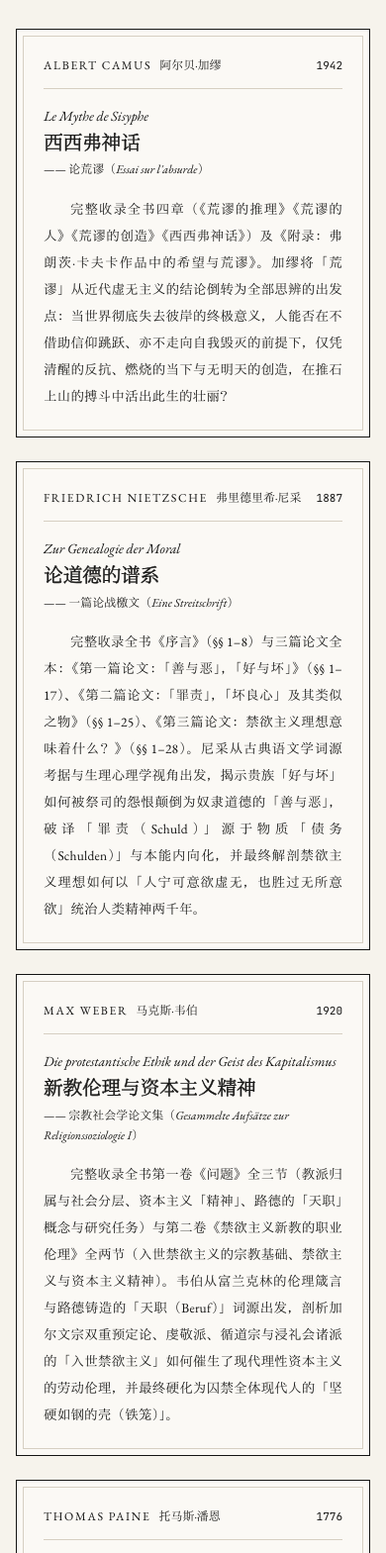
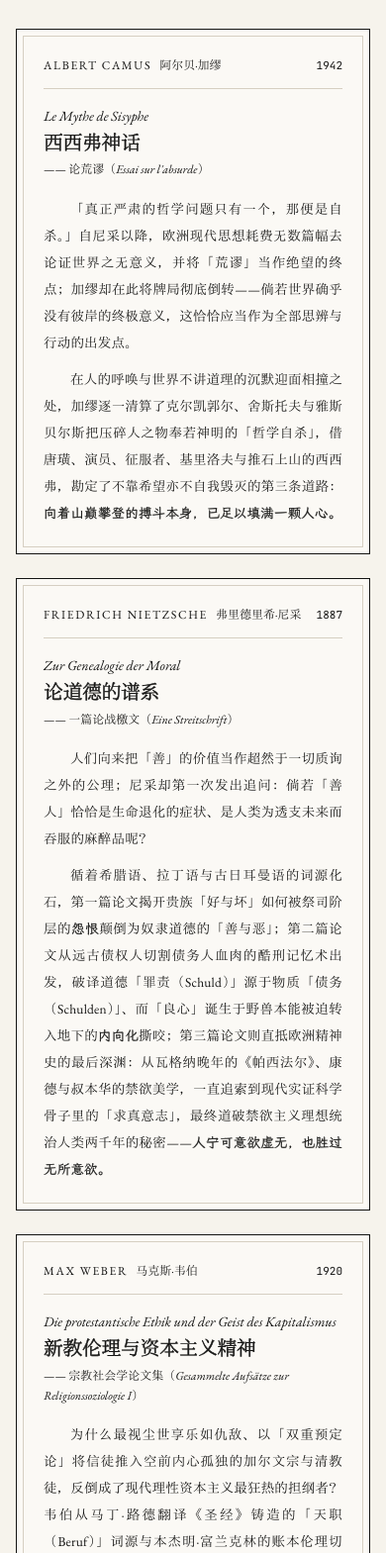
Before and after one commit to NihilDigit/EvenBetterReads, an Astro site: page / in a window 390 px wide. Shown: the part 69-1638 px from the top of the page at 99% size. Built offline with nearby package versions, Linux system fonts and the light colour scheme; Astro itself is replaced by a stand-in of ours.

Commit message:
feat(bookshelf): adopt masonry layout and essay introductions
Replace equal-height grid cards on the bookshelf with a staggered
masonry column layout (2 columns on tablet, 3 on desktop) that preserves
left-to-right reading order. Rewrite all six book descriptions as
multi-paragraph critical introductions of varied length without
bibliographic boilerplate, supporting WenKai emphasis and paragraph
indentation.

```diff
--- a/src/components/ReaderApp.tsx
+++ b/src/components/ReaderApp.tsx
@@ -492,28 +492,13 @@ export default function ReaderApp({ books }: ReaderAppProps) {
 
   // ==================== 书架视图 (Bookshelf View) ====================
   if (!activeBookSlug) {
-    return (
-      <div className="min-h-screen flex flex-col bg-[var(--bg-canvas)] text-[var(--ink-primary)] selection:bg-[var(--accent-nrf-soft)]">
-        <header className="border-b-2 border-[var(--rule-strong)] bg-[var(--bg-canvas)]">
-          <div className="max-w-[1280px] mx-auto px-4 sm:px-8 lg:px-12 h-16 sm:h-20 flex items-center justify-between">
-            <h1 className="fr-prose text-2xl sm:text-[32px] leading-none tracking-[-0.02em] select-none">
-              <span className="italic font-normal text-[var(--accent-nrf)] pr-[2px]">Even</span>
-              <span className="font-semibold">Better</span>
-              <span className="font-normal">Reads</span>
-            </h1>
-            {renderThemeSwitcher()}
-          </div>
-        </header>
-
-        <main className="max-w-[1280px] w-full mx-auto px-4 sm:px-8 lg:px-12 py-8 sm:py-10 flex-1">
-          <div className="grid grid-cols-1 md:grid-cols-2 lg:grid-cols-3 gap-6">
-            {books.map((b) => (
+    const renderBookCard = (b: BookMeta) => (
       <article
         key={b.slug}
         onClick={() => openBook(b.slug)}
-                className="group border border-[var(--rule-strong)] p-1.5 bg-[var(--bg-panel)] hover:border-[var(--accent-nrf)] transition-colors cursor-pointer flex flex-col"
+        className="group border border-[var(--rule-strong)] p-1.5 bg-[var(--bg-panel)] hover:border-[var(--accent-nrf)] transition-colors cursor-pointer"
       >
-                <div className="border border-[var(--rule-line)] group-hover:border-[var(--accent-nrf)] transition-colors px-5 py-5 sm:px-6 sm:py-6 flex-1 flex flex-col">
+        <div className="border border-[var(--rule-line)] group-hover:border-[var(--accent-nrf)] transition-colors px-5 py-5 sm:px-6 sm:py-6">
           <div className="flex items-baseline justify-between gap-2 pb-3 border-b border-[var(--rule-line)]">
             <div className="flex items-baseline gap-2 min-w-0">
               <span className="fr-prose uppercase tracking-[0.14em] text-xs truncate">
@@ -534,11 +519,55 @@ export default function ReaderApp({ books }: ReaderAppProps) {
             </p>
           </div>
 
-                  <p className="zh-prose zh-indent text-[13.5px] mt-4 leading-relaxed">
-                    {b.descriptionZh}
+          <div className="mt-4 space-y-2.5">
+            {b.descriptionZh.split('\n\n').map((para, idx) => (
+              <p key={idx} className="zh-prose zh-indent text-[13.5px] leading-relaxed">
+                {renderGlossContent(para)}
               </p>
+            ))}
+          </div>
         </div>
       </article>
+    );
+
+    return (
+      <div className="min-h-screen flex flex-col bg-[var(--bg-canvas)] text-[var(--ink-primary)] selection:bg-[var(--accent-nrf-soft)]">
+        <header className="border-b-2 border-[var(--rule-strong)] bg-[var(--bg-canvas)]">
+          <div className="max-w-[1280px] mx-auto px-4 sm:px-8 lg:px-12 h-16 sm:h-20 flex items-center justify-between">
+            <h1 className="fr-prose text-2xl sm:text-[32px] leading-none tracking-[-0.02em] select-none">
+              <span className="italic font-normal text-[var(--accent-nrf)] pr-[2px]">Even</span>
+              <span className="font-semibold">Better</span>
+              <span className="font-normal">Reads</span>
+            </h1>
+            {renderThemeSwitcher()}
+          </div>
+        </header>
+
+        <main className="max-w-[1280px] w-full mx-auto px-4 sm:px-8 lg:px-12 py-8 sm:py-10 flex-1">
+          {/* 移动端单列流 */}
+          <div className="flex flex-col gap-6 md:hidden">
+            {books.map((b) => renderBookCard(b))}
+          </div>
+
+          {/* 平板双列错落瀑布流 */}
+          <div className="hidden md:grid lg:hidden grid-cols-2 gap-6 items-start">
+            {[0, 1].map((colIdx) => (
+              <div key={colIdx} className="flex flex-col gap-6">
+                {books
+                  .filter((_, idx) => idx % 2 === colIdx)
+                  .map((b) => renderBookCard(b))}
+              </div>
+            ))}
+          </div>
+
+          {/* 桌面端三列错落瀑布流 */}
+          <div className="hidden lg:grid grid-cols-3 gap-6 items-start">
+            {[0, 1, 2].map((colIdx) => (
+              <div key={colIdx} className="flex flex-col gap-6">
+                {books
+                  .filter((_, idx) => idx % 3 === colIdx)
+                  .map((b) => renderBookCard(b))}
+              </div>
             ))}
           </div>
         </main>
--- a/src/data/books/bartleby-the-scrivener/index.ts
+++ b/src/data/books/bartleby-the-scrivener/index.ts
@@ -19,7 +19,7 @@ export const bartlebyTheScrivener: BookMeta = {
   publisher: "Putnam's Monthly Magazine, New York",
   collection: 'The Piazza Tales',
   descriptionZh:
-    '一八五三年十一月至十二月匿名连载于纽约《帕特南月刊》，一八五六年收入短篇集《露台故事集》。作品以一位奉约翰·雅各布·阿斯特为精神楷模、信奉「最稳妥的办法就是最省事的办法」的华尔街衡平法院老律师为叙述者，记录下苍白孤寂的法律文书抄写员巴托比如何走入那间被高耸砖墙封死采光井的事务所，并在狂热抄写数周后，以一句轻柔、平静而不可撼动的「我宁愿不（I would prefer not to）」，逐步拒绝校对副本、拒绝跑腿、彻底放弃抄写、拒绝离开事务所，直至在仿古埃及陵墓形制的曼哈顿「坟墓」监狱高墙下绝食安睡。作为现代文学与欧陆政治哲学的枢纽经典，梅尔维尔借华尔街契据机器与华盛顿「死信局」的双重隐喻，在资本、产权与实用主义慈善的铜墙铁壁中央，凿出了一座关于纯粹潜能与被动抵抗的现代性丰碑。',
+    '十九世纪中叶的纽约华尔街，一位奉首富约翰·雅各布·阿斯特为圭臬、毕生在富人债券与地产抵押契据中稳妥度日的衡平法院老律师，雇佣了面色苍白、举止寂静的抄写员巴托比。在被四周高耸黑砖墙封死采光的绿屏风隔间里，巴托比先是昼夜不息地如饥似渴抄写，却在第三天面对校对文书的指令时，平静地吐出了那句著名的回答：**「我宁可不（I would prefer not to）。」**\n\n他既不愤怒反抗，也不引用任何道德教条，甚至不肯离开这座空无一人的星期日事务所。在这句介于肯定与否定之间的幽微语法面前，华尔街的雇佣契约、洛克式的私有产权以及用小恩小惠买取心安的新教功利慈善逐一失灵瘫痪——直到巴托比在仿古埃及神庙筑成的曼哈顿「坟墓」监狱高墙下绝食合眼，留下一则关于华盛顿「死信局」的传闻，以及穿透整个现代世界的叹息：「啊，巴托比！啊，人性！」',
   chapters: [
     {
       id: 'bartleby-the-scrivener-ch1',
--- a/src/data/books/common-sense/index.ts
+++ b/src/data/books/common-sense/index.ts
@@ -20,7 +20,7 @@ export const commonSense: BookMeta = {
   publisher: 'W. & T. Bradford, Philadelphia',
   collection: 'Political Pamphlet',
   descriptionZh:
-    '完整收录 1776 年费城布拉德福德增订版《常识》全书（导言、正文全四章、增补附录及《致贵格会书》）。潘恩从「社会源于我们的需求，政府源于我们的邪恶」这一自然法区分出发，剖析英国混合宪政的虚妄，援引《旧约》基甸与撒母耳记彻底否定君主制与世袭制的神圣性，算清北美大陆脱离大英帝国重商主义垄断与造船建军的实力账目，并发出「在美利坚，法律就是国王」的立宪最强音，直接催生了五个月后的《独立宣言》。',
+    '「社会源于我们的欲求，政府源于我们的邪恶；社会在一切状态下都是福祉，而政府哪怕在最好的状态下，也不过是一件必要的恶。」一七七六年冬的费城，当整个英属北美仍在向乔治三世乞求调停与效忠的迷梦中徘徊时，初抵新大陆不足十四个月的托马斯·潘恩，以这本薄薄的小册子劈开了现代共和主义的黎明。\n\n潘恩首先在自然法底座上将自发结成的「市民社会」与国家强制机器一刀切开，戳穿了孟德斯鸠与布莱克斯通奉若神明的「英国混合宪制」不过是用王室恩俸收买下院的分赃骗局；继而调转《旧约》经文与诺曼征服史的矛头，将世袭王权剥皮至「一个法兰西私生子率领武装强盗登陆」的暴力老底。\n\n从列克星敦枪声后的母国迷思破除、重商主义贸易枷锁清算，到北美大陆造船建军的细密国力账册，全书层层推进，最终在现代政治史上第一次将王冠戴在宪章之上：**「在专制政府中，国王便是法律；而在自由国家里，法律就应当是国王。」**',
   chapters: [
     {
       id: 'common-sense-ch1',
--- a/src/data/books/le-mythe-de-sisyphe/index.ts
+++ b/src/data/books/le-mythe-de-sisyphe/index.ts
@@ -22,7 +22,7 @@ export const leMytheDeSisyphe: BookMeta = {
   publisher: 'Éditions Gallimard, Paris',
   collection: 'Les Essais XII',
   descriptionZh:
-    '完整收录全书四章（《荒谬的推理》《荒谬的人》《荒谬的创造》《西西弗神话》）及《附录：弗朗茨·卡夫卡作品中的希望与荒谬》。加缪将「荒谬」从近代虚无主义的结论倒转为全部思辨的出发点：当世界彻底失去彼岸的终极意义，人能否在不借助信仰跳跃、亦不走向自我毁灭的前提下，仅凭清醒的反抗、燃烧的当下与无明天的创造，在推石上山的搏斗中活出此生的壮丽？',
+    '「真正严肃的哲学问题只有一个，那便是自杀。」自尼采以降，欧洲现代思想耗费无数篇幅去论证世界之无意义，并将「荒谬」当作绝望的终点；加缪却在此将牌局彻底倒转——倘若世界确乎没有彼岸的终极意义，这恰恰应当作为全部思辨与行动的出发点。\n\n在人的呼唤与世界不讲道理的沉默迎面相撞之处，加缪逐一清算了克尔凯郭尔、舍斯托夫与雅斯贝尔斯把压碎人之物奉若神明的「哲学自杀」，借唐璜、演员、征服者、基里洛夫与推石上山的西西弗，勘定了不靠希望亦不自我毁灭的第三条道路：**向着山巅攀登的搏斗本身，已足以填满一颗人心。**',
   chapters: [
     {
       id: 'le-mythe-de-sisyphe-complet',
--- a/src/data/books/les-villes-du-moyen-age/index.ts
+++ b/src/data/books/les-villes-du-moyen-age/index.ts
@@ -23,7 +23,7 @@ export const lesVillesDuMoyenAge: BookMeta = {
   publisher: 'Maurice Lamertin, Bruxelles',
   collection: 'Histoire économique et sociale',
   descriptionZh:
-    '完整收录比利时历史学家亨利·皮朗代表作《中世纪城市》1927 年布鲁塞尔法文原版序言与全书八章。皮朗以著名的「皮朗命题」破除日耳曼蛮族毁灭罗马世界的传统迷思，揭示伊斯兰扩张如何封闭地中海并将查理曼帝国推入内陆庄园农奴制；进而追踪十至十二世纪那些脱离土地的「无地新人」如何凭远途贸易、商人行会与市政特许状在旧城堡外围建立自治商业城市，确立「城市的空气使人自由」的市民法权，瓦解封建农奴制并孕育出近代欧洲的市民阶级与世俗理性文明。',
+    '真正终结古典世界的并非日耳曼蛮族入侵，而是八世纪伊斯兰扩张将地中海从罗马内湖变为封闭边界——**「倘若没有伊斯兰教，法兰克帝国无疑根本不会存在；而离开了穆罕默德，查理曼简直是不可想象的。」**当西欧被迫退入内陆庄园与农奴制的漫长冬眠，现代自由与资本主义的火种从何而来？皮朗追踪了十至十二世纪那些脱离土地的流动「新人（homines novi）」：他们结成武装商帮穿行欧陆，在旧主教城与军事城堡外围建立商业外城（faubourg），以契约商法、公社起义与市政特许状打破领主的人身依附，让「城市的空气使人自由」成为现代市民阶级与欧洲世俗文明真正的摇篮。',
   chapters: [
     {
       id: 'les-villes-du-moyen-age-main',
--- a/src/data/books/protestantische-ethik/index.ts
+++ b/src/data/books/protestantische-ethik/index.ts
@@ -20,7 +20,7 @@ export const protestantischeEthik: BookMeta = {
   publisher: 'J. C. B. Mohr (Paul Siebeck), Tübingen',
   collection: 'Religionssoziologie I',
   descriptionZh:
-    '完整收录全书第一卷《问题》全三节（教派归属与社会分层、资本主义「精神」、路德的「天职」概念与研究任务）与第二卷《禁欲主义新教的职业伦理》全两节（入世禁欲主义的宗教基础、禁欲主义与资本主义精神）。韦伯从富兰克林的伦理箴言与路德铸造的「天职（Beruf）」词源出发，剖析加尔文宗双重预定论、虔敬派、循道宗与浸礼会诸派的「入世禁欲主义」如何催生了现代理性资本主义的劳动伦理，并最终硬化为囚禁全体现代人的「坚硬如钢的壳（铁笼）」。',
+    '为什么最视尘世享乐如仇敌、以「双重预定论」将信徒推入空前内心孤独的加尔文宗与清教徒，反倒成了现代理性资本主义最狂热的担纲者？韦伯从马丁·路德翻译《圣经》铸造的「天职（Beruf）」词源与本杰明·富兰克林的账本伦理切入，揭示了宗教改革如何把修道院围墙内的苦行搬进世俗账房与工厂：当救赎焦虑迫使信徒以不知疲倦的职业劳动来确证神恩，「入世禁欲主义」便在无意间锻造出「专业人」与现代经济秩序；而当宗教根系枯死，曾经轻如斗篷的圣徒天职，终究硬化为囚禁全体现代人的**「坚硬如钢的壳」**。',
   chapters: [
     {
       id: 'protestantische-ethik-ch1',
--- a/src/data/books/zur-genealogie-der-moral/index.ts
+++ b/src/data/books/zur-genealogie-der-moral/index.ts
@@ -37,7 +37,7 @@ export const zurGenealogieDerMoral: BookMeta = {
   publisher: 'Verlag von C. G. Naumann, Leipzig',
   collection: 'Streitschrift',
   descriptionZh:
-    '完整收录全书《序言》（§§ 1–8）与三篇论文全本：《第一篇论文：「善与恶」，「好与坏」》（§§ 1–17）、《第二篇论文：「罪责」，「坏良心」及其类似之物》（§§ 1–25）、《第三篇论文：禁欲主义理想意味着什么？》（§§ 1–28）。尼采从古典语文学词源考据与生理心理学视角出发，揭示贵族「好与坏」如何被祭司的怨恨颠倒为奴隶道德的「善与恶」，破译「罪责（Schuld）」源于物质「债务（Schulden）」与本能内向化，并最终解剖禁欲主义理想如何以「人宁可意欲虚无，也胜过无所意欲」统治人类精神两千年。',
+    '人们向来把「善」的价值当作超然于一切质询之外的公理；尼采却第一次发出追问：倘若「善人」恰恰是生命退化的症状、是人类为透支未来而吞服的麻醉品呢？\n\n循着希腊语、拉丁语与古日耳曼语的词源化石，第一篇论文揭开贵族「好与坏」如何被祭司阶层的**怨恨**颠倒为奴隶道德的「善与恶」；第二篇论文从远古债权人切割债务人血肉的酷刑记忆术出发，破译道德「罪责（Schuld）」源于物质「债务（Schulden）」、而「良心」诞生于野兽本能被迫转入地下的**内向化**撕咬；第三篇论文则直抵欧洲精神史的最后深渊：从瓦格纳晚年的《帕西法尔》、康德与叔本华的禁欲美学，一直追索到现代实证科学骨子里的「求真意志」，最终道破禁欲主义理想统治人类两千年的秘密——**人宁可意欲虚无，也胜过无所意欲。**',
   chapters: [
     {
       id: 'zur-genealogie-der-moral-ch1',
```
Also changed, not shown: public/fonts/LXGWNeoZhiSong-subset.woff2, public/fonts/LXGWWenKai-subset.woff2. Lines whose indentation alone changed are shown as unchanged.
